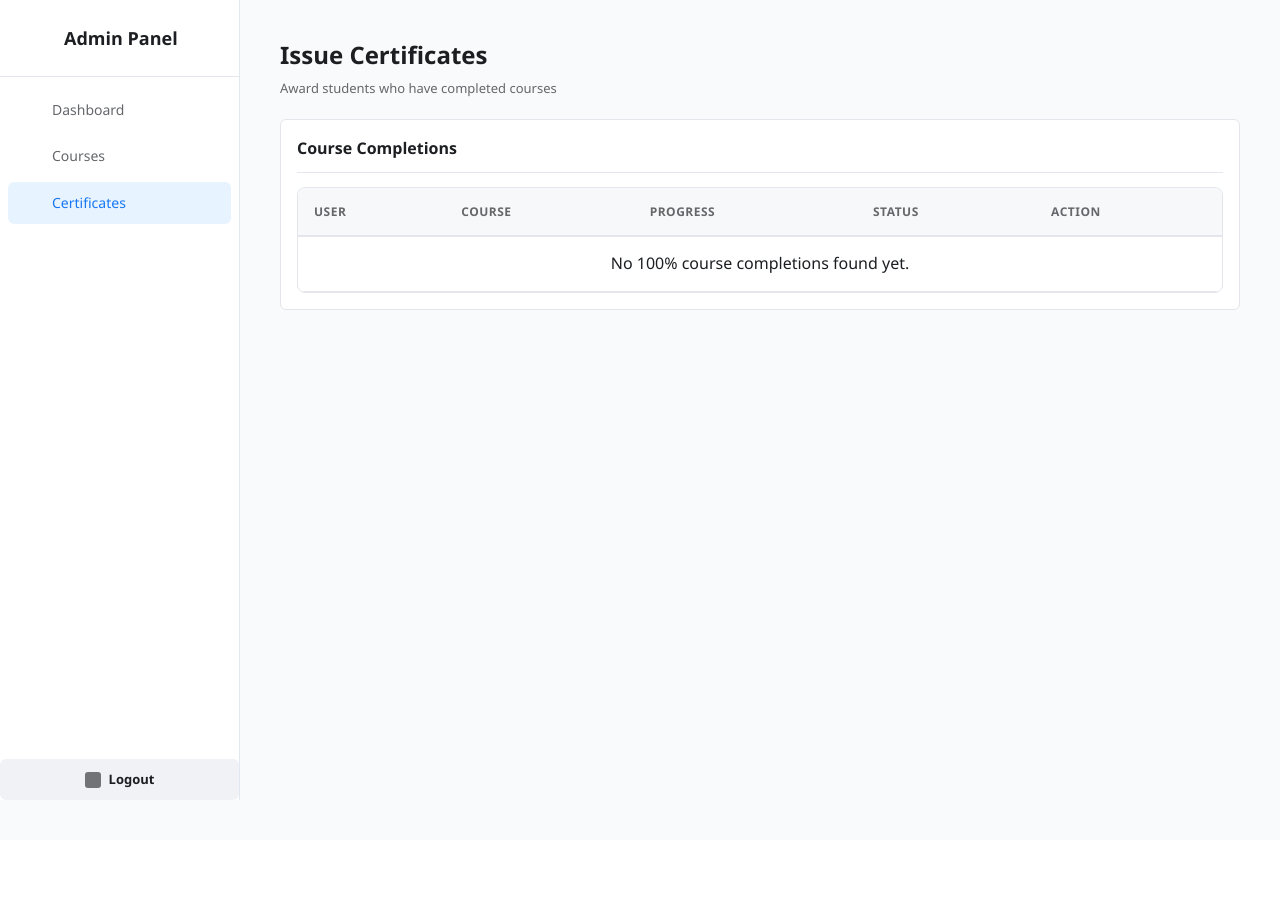
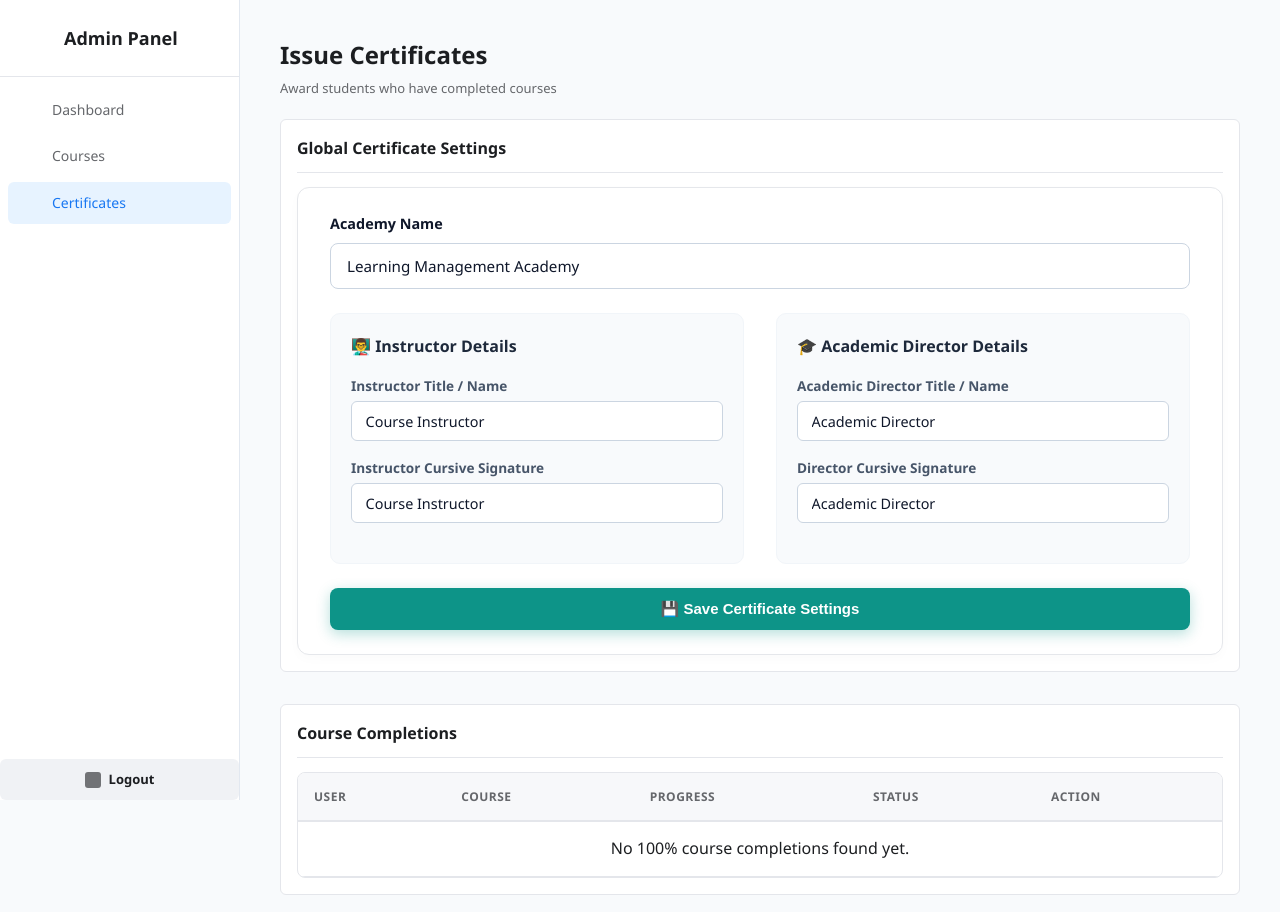
Before and after one commit to monika-2006-07/project1, a Flask app: page /admin/certificates in a window 1280 px wide. Shown: the top 912 px of the page. Before the commit the page ends 800 px from the top, so only its background shows below. Run offline with Flask 3, Linux system fonts and the light colour scheme; the visitor is signed in with stand-in values (Sample User, id 1); data comes from the database, SQL or seed files in the repository; data that the repository does not hold is empty.

Commit message:
feat: Add dynamic customizable settings for Academy Name, Instructor Name & Signature, and Director Name & Signature in certificates

```diff
--- a/app.py
+++ b/app.py
@@ -178,6 +178,19 @@ def init_db():
                 "INSERT INTO admins (username, email, password) VALUES (?, ?, ?)",
                 ("admin", "admin@example.com", hash_password("admin123")),
             )
+
+        # Settings Table
+        conn.execute("""
+            CREATE TABLE IF NOT EXISTS settings (
+                key TEXT PRIMARY KEY,
+                value TEXT
+            )
+        """)
+        conn.execute("INSERT OR IGNORE INTO settings (key, value) VALUES ('academy_name', 'Learning Management Academy')")
+        conn.execute("INSERT OR IGNORE INTO settings (key, value) VALUES ('instructor_name', 'Course Instructor')")
+        conn.execute("INSERT OR IGNORE INTO settings (key, value) VALUES ('instructor_signature', 'Course Instructor')")
+        conn.execute("INSERT OR IGNORE INTO settings (key, value) VALUES ('director_name', 'Academic Director')")
+        conn.execute("INSERT OR IGNORE INTO settings (key, value) VALUES ('director_signature', 'Academic Director')")
 
         conn.commit()
 
@@ -1582,7 +1595,33 @@ def admin_certificates():
             if e["total_lessons"] > 0 and e["total_lessons"] == e["completed_lessons"]:
                 completed_enrollments.append(e)
 
-    return render_template("admin_certificates.html", enrollments=completed_enrollments)
+        settings_rows = conn.execute("SELECT * FROM settings").fetchall()
+        settings = {row["key"]: row["value"] for row in settings_rows}
+
+    return render_template("admin_certificates.html", enrollments=completed_enrollments, settings=settings)
+
+
+@app.route("/admin/settings/certificate", methods=["POST"])
+def update_certificate_settings():
+    if "admin_id" not in session:
+        return redirect(url_for("login"))
+
+    academy_name = request.form.get("academy_name", "").strip()
+    instructor_name = request.form.get("instructor_name", "").strip()
+    instructor_signature = request.form.get("instructor_signature", "").strip()
+    director_name = request.form.get("director_name", "").strip()
+    director_signature = request.form.get("director_signature", "").strip()
+
+    with get_db() as conn:
+        conn.execute("UPDATE settings SET value = ? WHERE key = 'academy_name'", (academy_name,))
+        conn.execute("UPDATE settings SET value = ? WHERE key = 'instructor_name'", (instructor_name,))
+        conn.execute("UPDATE settings SET value = ? WHERE key = 'instructor_signature'", (instructor_signature,))
+        conn.execute("UPDATE settings SET value = ? WHERE key = 'director_name'", (director_name,))
+        conn.execute("UPDATE settings SET value = ? WHERE key = 'director_signature'", (director_signature,))
+        conn.commit()
+
+    flash("Certificate settings updated successfully!", "success")
+    return redirect(url_for("admin_certificates"))
 
 
 @app.route("/admin/issue_certificate/<int:user_id>/<int:course_id>", methods=["POST"])
@@ -1633,11 +1672,14 @@ def view_certificate(code):
             WHERE cert.certificate_code = ?
         """, (code,)).fetchone()
 
+        settings_rows = conn.execute("SELECT * FROM settings").fetchall()
+        settings = {row["key"]: row["value"] for row in settings_rows}
+
     if not cert:
         flash("Invalid certificate code.", "error")
         return redirect(url_for("index"))
 
-    return render_template("certificate_view.html", cert=cert)
+    return render_template("certificate_view.html", cert=cert, settings=settings)
 
 
 # ── User Course Creation Routes ─────────────────────────────
--- a/templates/admin_certificates.html
+++ b/templates/admin_certificates.html
@@ -36,6 +36,49 @@
     <div class="content-header">
       <h1 class="page-title">Issue Certificates</h1>
       <p class="page-subtitle">Award students who have completed courses</p>
+    </div>
+
+    <!-- Global Certificate Settings Card -->
+    <div class="section-compact" style="margin-bottom: 2rem;">
+      <h2 class="section-title-compact">Global Certificate Settings</h2>
+      <div class="assign-work-form-compact" style="background: white; padding: 1.5rem 2rem; border-radius: 12px; border: 1px solid #e5e7eb; box-shadow: 0 4px 12px rgba(0,0,0,0.02);">
+        <form method="POST" action="{{ url_for('update_certificate_settings') }}">
+          <div class="form-group" style="margin-bottom: 1.5rem;">
+            <label for="academy_name" style="font-weight: 700; font-size: 0.9rem; color: var(--text-primary); margin-bottom: 0.5rem; display: block;">Academy Name</label>
+            <input type="text" id="academy_name" name="academy_name" value="{{ settings.academy_name }}" placeholder="Learning Management Academy" style="width: 100%; padding: 0.75rem 1rem; border-radius: 8px; border: 1px solid #cbd5e1; font-size: 0.95rem; box-sizing: border-box;" required />
+          </div>
+
+          <div style="display: flex; gap: 2rem; margin-bottom: 1.5rem; flex-wrap: wrap;">
+            <!-- Instructor Section -->
+            <div style="flex: 1; min-width: 280px; background: #f8fafc; padding: 1.25rem; border-radius: 10px; border: 1px solid #f1f5f9; box-sizing: border-box;">
+              <h3 style="font-size: 1rem; font-weight: 700; color: #1e293b; margin-top: 0; margin-bottom: 1rem; display: flex; align-items: center; gap: 8px;">👨‍🏫 Instructor Details</h3>
+              <div class="form-group" style="margin-bottom: 1rem;">
+                <label for="instructor_name" style="font-weight: 600; font-size: 0.85rem; color: #475569; display: block; margin-bottom: 0.25rem;">Instructor Title / Name</label>
+                <input type="text" id="instructor_name" name="instructor_name" value="{{ settings.instructor_name }}" placeholder="Course Instructor" style="width: 100%; padding: 0.6rem 0.85rem; border-radius: 6px; border: 1px solid #cbd5e1; font-size: 0.9rem; box-sizing: border-box;" required />
+              </div>
+              <div class="form-group">
+                <label for="instructor_signature" style="font-weight: 600; font-size: 0.85rem; color: #475569; display: block; margin-bottom: 0.25rem;">Instructor Cursive Signature</label>
+                <input type="text" id="instructor_signature" name="instructor_signature" value="{{ settings.instructor_signature }}" placeholder="Instructor Cursive Signature" style="width: 100%; padding: 0.6rem 0.85rem; border-radius: 6px; border: 1px solid #cbd5e1; font-size: 0.9rem; box-sizing: border-box;" required />
+              </div>
+            </div>
+
+            <!-- Director Section -->
+            <div style="flex: 1; min-width: 280px; background: #f8fafc; padding: 1.25rem; border-radius: 10px; border: 1px solid #f1f5f9; box-sizing: border-box;">
+              <h3 style="font-size: 1rem; font-weight: 700; color: #1e293b; margin-top: 0; margin-bottom: 1rem; display: flex; align-items: center; gap: 8px;">🎓 Academic Director Details</h3>
+              <div class="form-group" style="margin-bottom: 1rem;">
+                <label for="director_name" style="font-weight: 600; font-size: 0.85rem; color: #475569; display: block; margin-bottom: 0.25rem;">Academic Director Title / Name</label>
+                <input type="text" id="director_name" name="director_name" value="{{ settings.director_name }}" placeholder="Academic Director" style="width: 100%; padding: 0.6rem 0.85rem; border-radius: 6px; border: 1px solid #cbd5e1; font-size: 0.9rem; box-sizing: border-box;" required />
+              </div>
+              <div class="form-group">
+                <label for="director_signature" style="font-weight: 600; font-size: 0.85rem; color: #475569; display: block; margin-bottom: 0.25rem;">Director Cursive Signature</label>
+                <input type="text" id="director_signature" name="director_signature" value="{{ settings.director_signature }}" placeholder="Director Cursive Signature" style="width: 100%; padding: 0.6rem 0.85rem; border-radius: 6px; border: 1px solid #cbd5e1; font-size: 0.9rem; box-sizing: border-box;" required />
+              </div>
+            </div>
+          </div>
+
+          <button type="submit" class="btn btn--primary" style="font-weight: 600; padding: 0.75rem 1.5rem; border-radius: 8px;">💾 Save Certificate Settings</button>
+        </form>
+      </div>
     </div>
 
     <div class="section-compact">
```
Also changed, not shown: templates/certificate_view.html (+6 -4 lines).
